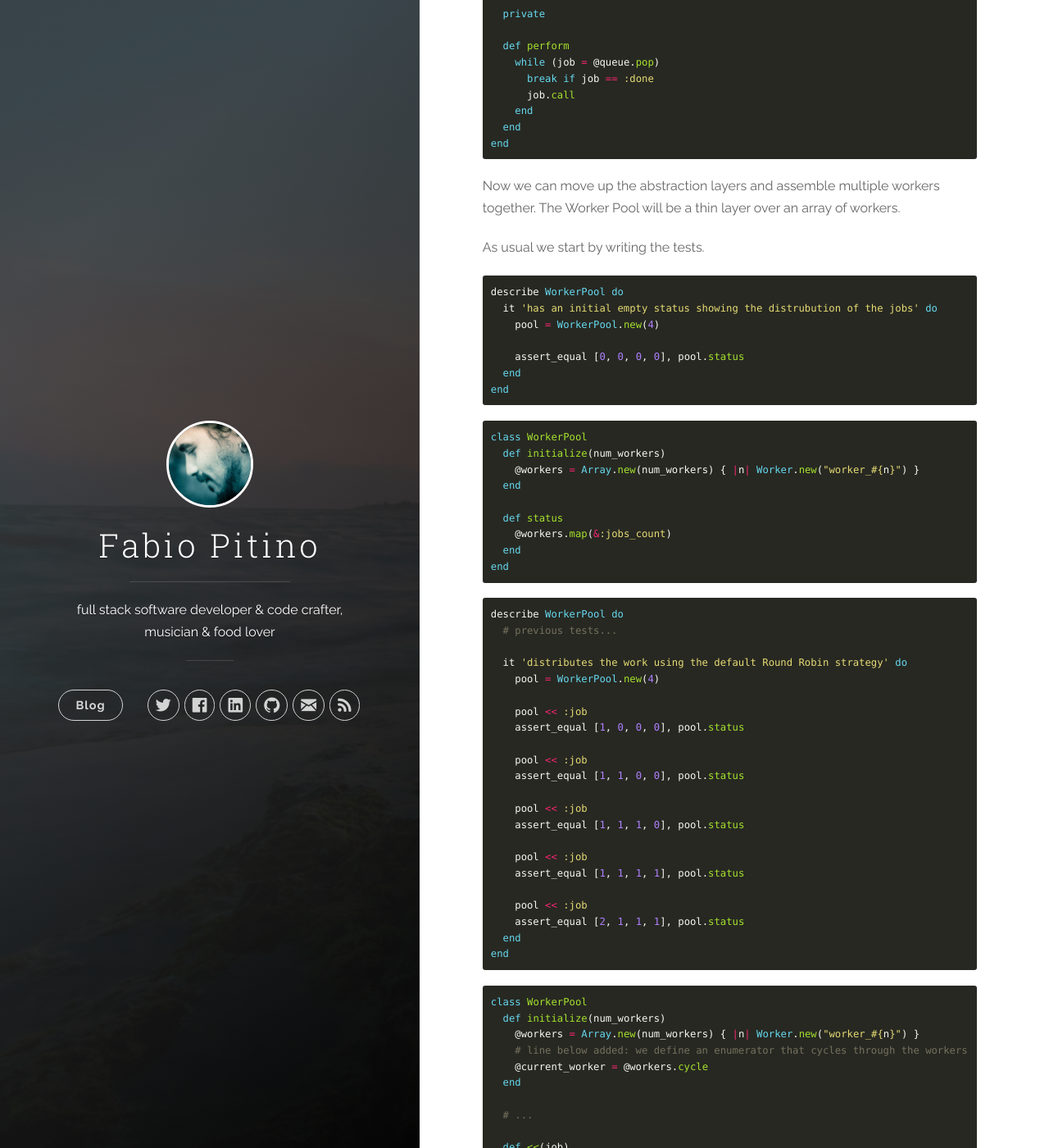
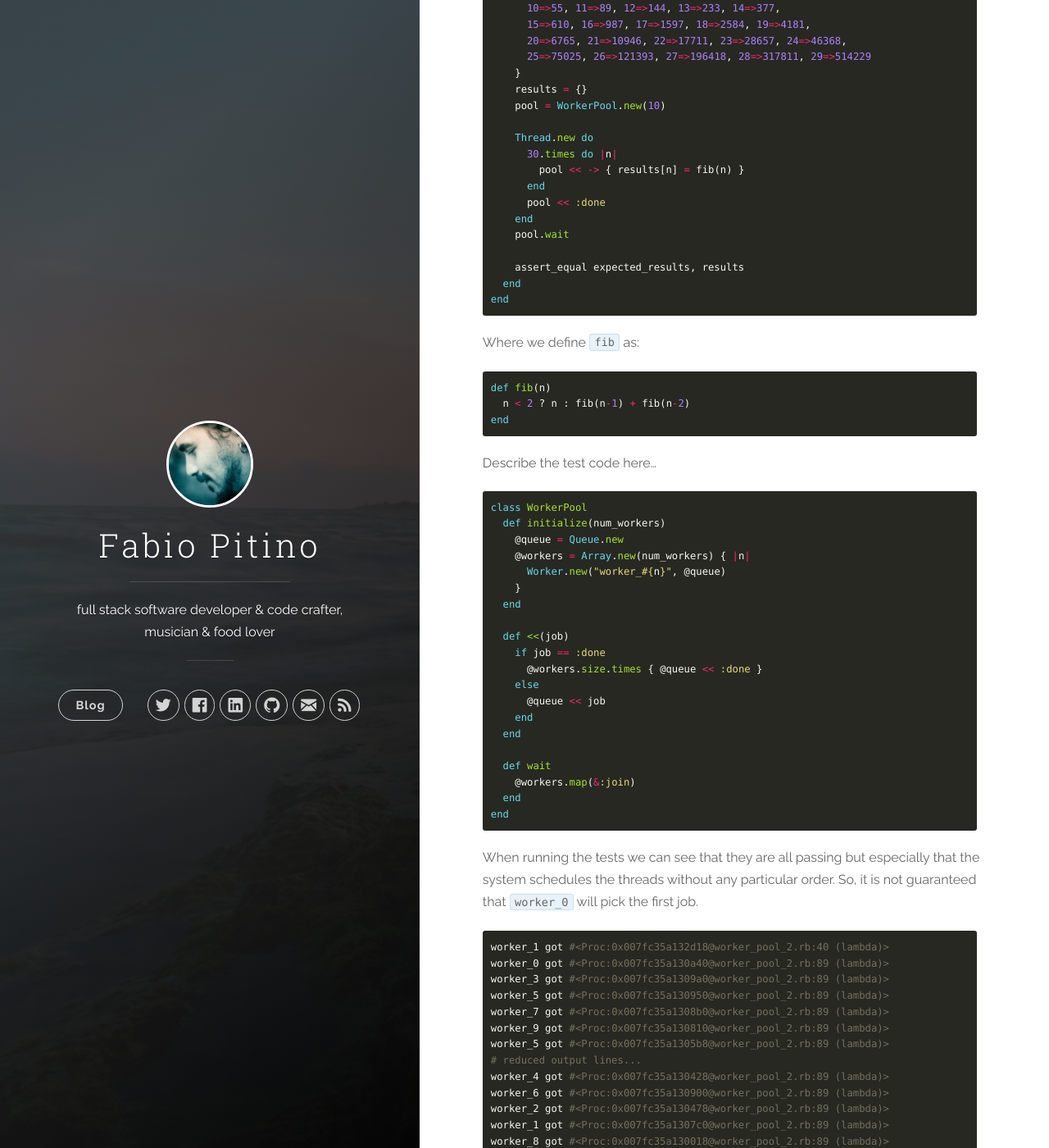
Before and after one commit to hspazio/hspazio.github.io, a Jekyll site: the page built from _posts/2017-11-06-ruby-concurrency-patterns-pool-of-workers.markdown, in a window 1280 px wide and 1400 px high, scrolled down 2007 px. Shown: the whole window at 82% size. Built offline with Jekyll 4.4.1, drawn with Linux system fonts in a browser that asks for light colours; nearby versions of some CDN libraries; comment, search, counter and statistics services are not loaded; some of the changed text lies outside the part shown.

Commit message:
add new pool implementation + scheduling algorithm

```diff
--- a/_posts/2017-11-06-ruby-concurrency-patterns-pool-of-workers.markdown
+++ b/_posts/2017-11-06-ruby-concurrency-patterns-pool-of-workers.markdown
@@ -8,28 +8,188 @@
 
 We start with defining one of the smallest unit: the Worker
 
+For simplicity we could have a worker that expects jobs to be any __callable__ object. For callable object we intend any object that implements the `call` method. In our case we can enqueue lambdas which is a perfectly legit callable object.
+
+To ensure that the jobs have been executed we can collect the results in an array to be inspected during the assertions. Also, as we saw in the [previous post][threads_and_queues], we need to tell the worker when to stop waiting for jobs. We will enqueue the symbol `:done` and we will add an exit condition.
+
 {% highlight ruby %}
 require 'minitest/autorun'
 
 describe Worker do
-  it 'has a name and an inbox queue that shows the count of jobs assigned' do
-    worker = Worker.new('worker_1')
+  it 'has a name' do
+    worker = Worker.new('worker_1', Queue.new)
 
     assert_equal 'worker_1', worker.name
-    assert_equal 0, worker.jobs_count
   end
 
-  it 'accepts jobs to be queued' do
-    worker = Worker.new('worker_1')
-    worker << :job
-    worker << :job
+  it 'listens to jobs in the queue and performs them' do
+    queue = Queue.new
+    worker = Worker.new('worker_1', queue)
+    results = []
 
-    assert_equal 2, worker.jobs_count
+    Thread.new do
+      queue << -> { results.push('received job 1') }
+      queue << -> { results.push('received job 2') }
+      queue << :done
+    end
+
+    assert_equal [], results
+    worker.join
+    assert_equal ['received job 1', 'received job 2'], results
   end
 end
 {% endhighlight %}
 
-Then with the following implementation we satisfy the tests. This class represent a very thin layer on top of the Queue object.
+Then with the following implementation we satisfy the tests.
+
+{% highlight ruby %}
+class Worker
+  attr_reader :name
+
+  def initialize(name, queue)
+    @name = name
+    @queue = queue
+    @pid = Thread.new { perform }
+  end
+
+  def join
+    @pid.join
+  end
+
+  private
+
+  def perform
+    while (job = @queue.pop)
+      break if job == :done
+      job.call
+      puts "#{name} got #{job}"
+    end
+  end
+end
+{% endhighlight %}
+
+When we initialize the Worker it creates a new Thread that iterates and through the queue and executes each job until it meets the exit condition. Then, with the `join` method we wait for the Worker to complete.
+
+We have successfully queued jobs to the worker but lets write another test to describe how to handle jobs from the queue.
+
+Now we can move up the abstraction layers and assemble multiple workers together. The Worker Pool will be a thin layer over an array of workers.
+
+As usual we start by writing the tests. We will calculate the Fibonacci sequence (link to wikipedia) by delegating the calculations to a Worker Pool.
+
+{% highlight ruby %}
+describe WorkerPool do
+  it 'allocates jobs to the workers and runs them in parallel' do
+    expected_results = {
+      0=>0, 1=>1, 2=>1, 3=>2, 4=>3,
+      5=>5, 6=>8, 7=>13, 8=>21, 9=>34,
+      10=>55, 11=>89, 12=>144, 13=>233, 14=>377,
+      15=>610, 16=>987, 17=>1597, 18=>2584, 19=>4181,
+      20=>6765, 21=>10946, 22=>17711, 23=>28657, 24=>46368,
+      25=>75025, 26=>121393, 27=>196418, 28=>317811, 29=>514229
+    }
+    results = {}
+    pool = WorkerPool.new(10)
+
+    Thread.new do
+      30.times do |n|
+        pool << -> { results[n] = fib(n) }
+      end
+      pool << :done
+    end
+    pool.wait
+
+    assert_equal expected_results, results
+  end
+end
+{% endhighlight %}
+
+Where we define `fib` as:
+
+{% highlight ruby %}
+def fib(n)
+  n < 2 ? n : fib(n-1) + fib(n-2)
+end
+{% endhighlight %}
+
+Describe the test code here...
+
+{% highlight ruby %}
+class WorkerPool
+  def initialize(num_workers)
+    @queue = Queue.new
+    @workers = Array.new(num_workers) { |n|
+      Worker.new("worker_#{n}", @queue)
+    }
+  end
+
+  def <<(job)
+    if job == :done
+      @workers.size.times { @queue << :done }
+    else
+      @queue << job
+    end
+  end
+
+  def wait
+    @workers.map(&:join)
+  end
+end
+{% endhighlight %}
+
+When running the tests we can see that they are all passing but especially that the system schedules the threads without any particular order. So, it is not guaranteed that `worker_0` will pick the first job.
+
+{% highlight ruby %}
+worker_1 got #<Proc:0x007fc35a132d18@worker_pool_2.rb:40 (lambda)>
+worker_0 got #<Proc:0x007fc35a130a40@worker_pool_2.rb:89 (lambda)>
+worker_3 got #<Proc:0x007fc35a1309a0@worker_pool_2.rb:89 (lambda)>
+worker_5 got #<Proc:0x007fc35a130950@worker_pool_2.rb:89 (lambda)>
+worker_7 got #<Proc:0x007fc35a1308b0@worker_pool_2.rb:89 (lambda)>
+worker_9 got #<Proc:0x007fc35a130810@worker_pool_2.rb:89 (lambda)>
+worker_5 got #<Proc:0x007fc35a1305b8@worker_pool_2.rb:89 (lambda)>
+# reduced output lines...
+worker_4 got #<Proc:0x007fc35a130428@worker_pool_2.rb:89 (lambda)>
+worker_6 got #<Proc:0x007fc35a130900@worker_pool_2.rb:89 (lambda)>
+worker_2 got #<Proc:0x007fc35a130478@worker_pool_2.rb:89 (lambda)>
+worker_1 got #<Proc:0x007fc35a1307c0@worker_pool_2.rb:89 (lambda)>
+worker_8 got #<Proc:0x007fc35a130018@worker_pool_2.rb:89 (lambda)>
+worker_4 got #<Proc:0x007fc35a1304f0@worker_pool_2.rb:89 (lambda)>
+worker_0 got #<Proc:0x007fc35a1306f8@worker_pool_2.rb:89 (lambda)>
+{% endhighlight %}
+
+## Improvements
+
+The implementation of the WorkerPool above has a slight bug. If we have a producer that will continuously create jobs and running the jobs is a much slower process that creating them we would have made the Workers be the bottleneck with the risk that they would not be able to catch up. On production more and more jobs would be pushed to the queue until the interpreter runs out of memory.
+
+We could fix this by limiting the number of jobs that the queue can hold. Enter the __SizedQueue__.
+
+The SizedQueue is initialized with an Integer that represents the max number of items that it can contain. When the max is reached, the statement that pushes jobs to the queue is paused until an item is pulled from the queue. At this point the queue wakes up the previously paused statement.
+
+We can now edit the `WorkerPool` initializer by limiting the number of items in the queue to the number of workers available. We could limit it to any arbitrary number. This way we ensure that producer and consmer maintain the same pace. The WorkerPool, in fact, will act as a traffic light: if there are too many jobs it will temporary block any threads that push onto the queue until there is space available again.
+
+{% highlight ruby %}
+class WorkerPool
+  def initialize(num_workers)
+    @queue = SizedQueue.new(num_workers)
+    @workers = Array.new(num_workers) { |n|
+      Worker.new("worker_#{n}", @queue)
+    }
+  end
+
+  # remaining code...
+end
+{% endhighlight %}
+
+## Implement scheduling algorithms
+
+An alternative approach could be having the WorkerPool playing a more active role by being responsible for the scheduling. This means that instead having all workers pulling from the same queue, eqch worker will have its own queue. This approach could be useful if you want to segregate the workers by responsibility - for example mailer workers, file download workers, database workers, etc.
+
+In this section we are going to explore some variations to solve different problems.
+
+### Least-Busy First
+
+We modify the previous Worker implementatin by dropping the `queue` argument in the initializer and instead having the Worker defining a queue internally. This new dedicated queue will be the "inbox" of the Worker.
+
+Now we need to allow the Worker to receive jobs from the outside. We define a `<<` operator that delegates to the inbox queue and a `jobs_count` to allow the WorkerPool inspect the load of each worker and schedule jobs by consequence.
 
 {% highlight ruby %}
 class Worker
@@ -38,79 +198,25 @@
   def initialize(name)
     @name = name
     @queue = Queue.new
+    @pid = Thread.new { perform }
+  end
+
+  def <<(job)
+    @queue << job
   end
 
   def jobs_count
     @queue.size
   end
 
-  def <<(job)
-    @queue << job
-  end
+  # rest of the code...
 end
 {% endhighlight %}
 
-We have successfully queued jobs to the worker but lets write another test to describe how to handle jobs from the queue.
-
-For simplicity we could have a worker that expects jobs to be any __callable__ object. For callable object we intend any object that implements the `call` method. In our case we can enqueue lambdas which is a perfectly legit callable object.
-
-To ensure that the jobs have been executed we can collect the results in an array to be inspected during the assertions. Also, as we saw in the [previous post][threads_and_queues], we need to tell the worker when to stop waiting for jobs. We will enqueue the symbol `:done` and we will add an exit condition.
-
-{% highlight ruby %}
-describe Worker do
-  # previous tests...
-
-  it 'performs a callable job asynchronously' do
-    worker = Worker.new('worker_1')
-    results = []
-
-    Thread.new do
-      worker << ->{ results.push('received job 1') }
-      worker << ->{ results.push('received job 2') }
-      worker << :done
-    end
-
-    assert_equal [], results
-    worker.run
-    assert_equal ['received job 1', 'received job 2'], results
-  end
-end
-{% endhighlight %}
-
-The `run` method initializes a new Thread that iterates and through the queue and executes each job until it meets the exit condition.
-
-{% highlight ruby %}
-class Worker
-  # previous implementation...
-
-  def run
-    Thread.new { perform }.join
-  end
-
-  private
-
-  def perform
-    while (job = @queue.pop)
-      break if job == :done
-      job.call
-    end
-  end
-end
-{% endhighlight %}
-
-Now we can move up the abstraction layers and assemble multiple workers together. The Worker Pool will be a thin layer over an array of workers.
-
-As usual we start by writing the tests.
-
-{% highlight ruby %}
-describe WorkerPool do
-  it 'has an initial empty status showing the distrubution of the jobs' do
-    pool = WorkerPool.new(4)
-
-    assert_equal [0, 0, 0, 0], pool.status
-  end
-end
-{% endhighlight %}
+The WorkerPool code will then need to be changed by initializing workers without passing in the shared queue. Also the `<<` method needs to be rewritten because:
+1. It does not push to the shared queue
+2. It chooses which workers to assign the job to according to the scheduling algorithm
+3. It closes the pool by pushing the `:done` signal to each workers
 
 {% highlight ruby %}
 class WorkerPool
@@ -118,53 +224,19 @@
     @workers = Array.new(num_workers) { |n| Worker.new("worker_#{n}") }
   end
 
-  def status
-    @workers.map(&:jobs_count)
+  def <<(job)
+    if job == :done
+      @workers.map { |w| w << :done }
+    else
+      # scheduling algorithm
+      worker = @workers.sort_by(&:jobs_count).first
+      worker << job
+    end
   end
+
+  # rest of the code...
 end
 {% endhighlight %}
 
-{% highlight ruby %}
-describe WorkerPool do
-  # previous tests...
-
-  it 'distributes the work using the default Round Robin strategy' do
-    pool = WorkerPool.new(4)
-
-    pool << :job
-    assert_equal [1, 0, 0, 0], pool.status
-
-    pool << :job
-    assert_equal [1, 1, 0, 0], pool.status
-
-    pool << :job
-    assert_equal [1, 1, 1, 0], pool.status
-
-    pool << :job
-    assert_equal [1, 1, 1, 1], pool.status
-
-    pool << :job
-    assert_equal [2, 1, 1, 1], pool.status
-  end
-end
-{% endhighlight %}
-
-{% highlight ruby %}
-class WorkerPool
-  def initialize(num_workers)
-    @workers = Array.new(num_workers) { |n| Worker.new("worker_#{n}") }
-    # line below added: we define an enumerator that cycles through the workers
-    @current_worker = @workers.cycle
-  end
-
-  # ...
-
-  def <<(job)
-    @current_worker.next << job
-  end
-end
-{% endhighlight %}
-
-Now the hard part! let's test that the workers run and perform the jobs as expected.
 
 [threads_and_queues]: /2017/ruby-threads-and-queues
```
